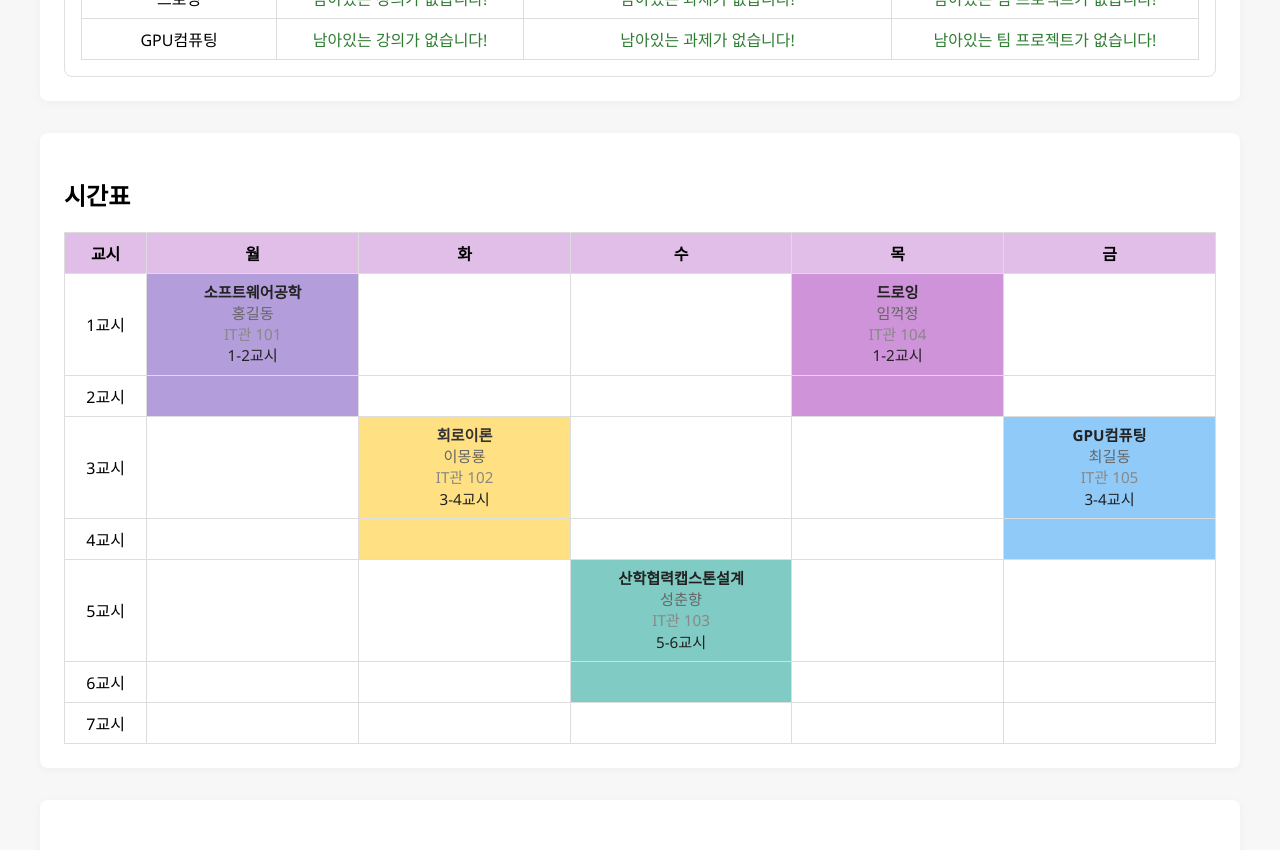
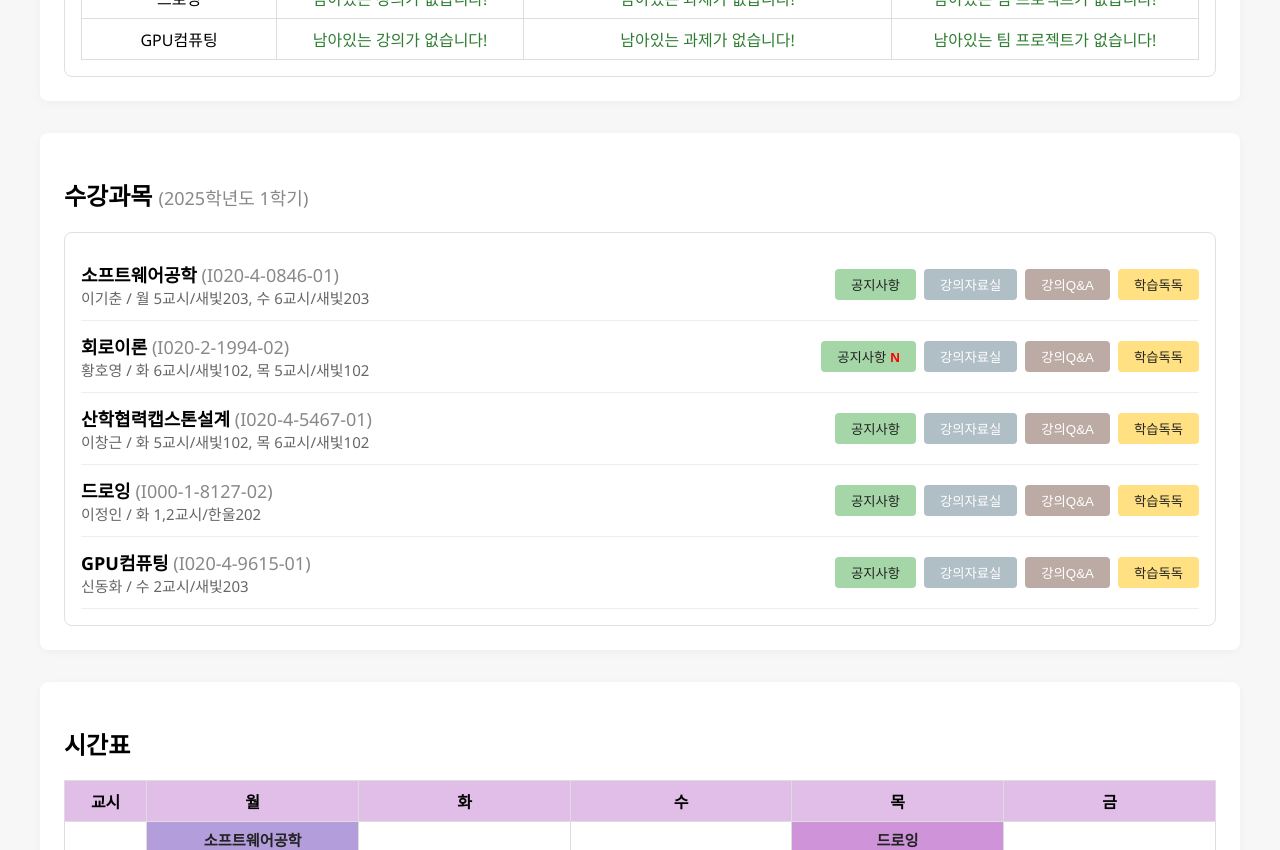
Before and after one commit to ripplelover/25-1-SoftwareEngineering, a React (Create React App) app in the folder client/: page / in a window 1280 px wide. Shown: the part 420-1270 px from the top of the page. Built offline with nearby package versions, Linux system fonts and the light colour scheme.

Commit message:
수강 과목

```diff
--- a/client/src/pages/Dashboard.jsx
+++ b/client/src/pages/Dashboard.jsx
@@ -62,6 +62,50 @@ export default function Dashboard({ user, setUser }) {
     '드로잉': '#ce93d8',
     'GPU컴퓨팅': '#90caf9',
   };
+
+  // 수강과목 리스트용 더미 데이터 (KLAS 스타일)
+  const dummyCourseList = [
+    {
+      _id: '1',
+      name: '소프트웨어공학',
+      code: 'I020-4-0846-01',
+      professor: '이기춘',
+      times: '월 5교시/새빛203, 수 6교시/새빛203',
+      noticeNew: false
+    },
+    {
+      _id: '2',
+      name: '회로이론',
+      code: 'I020-2-1994-02',
+      professor: '황호영',
+      times: '화 6교시/새빛102, 목 5교시/새빛102',
+      noticeNew: true
+    },
+    {
+      _id: '3',
+      name: '산학협력캡스톤설계',
+      code: 'I020-4-5467-01',
+      professor: '이창근',
+      times: '화 5교시/새빛102, 목 6교시/새빛102',
+      noticeNew: false
+    },
+    {
+      _id: '4',
+      name: '드로잉',
+      code: 'I000-1-8127-02',
+      professor: '이정인',
+      times: '화 1,2교시/한울202',
+      noticeNew: false
+    },
+    {
+      _id: '5',
+      name: 'GPU컴퓨팅',
+      code: 'I020-4-9615-01',
+      professor: '신동화',
+      times: '수 2교시/새빛203',
+      noticeNew: false
+    },
+  ];
 
   useEffect(() => {
     if (!user || !user.id) return;
@@ -205,6 +249,27 @@ export default function Dashboard({ user, setUser }) {
                 </table>
               </div>
             </section>
+            <section className="course-list">
+              <h2>수강과목 <span style={{ fontWeight: 400, fontSize: 18, color: '#888' }}>(2025학년도 1학기)</span></h2>
+              <div style={{ background: '#fff', borderRadius: 8, padding: 16, border: '1px solid #e0e0e0' }}>
+                {dummyCourseList.map(course => (
+                  <div key={course._id} style={{ display: 'flex', alignItems: 'center', borderBottom: '1px solid #eee', padding: '12px 0' }}>
+                    <div style={{ flex: 1 }}>
+                      <div style={{ fontWeight: 600, fontSize: 18 }}>{course.name} <span style={{ color: '#888', fontWeight: 400 }}>({course.code})</span></div>
+                      <div style={{ color: '#666', fontSize: 15 }}>{course.professor} / {course.times}</div>
+                    </div>
+                    <div style={{ display: 'flex', gap: 8 }}>
+                      <button style={{ background: '#a5d6a7', color: '#222', border: 'none', borderRadius: 4, padding: '6px 16px', fontWeight: 500, cursor: 'pointer' }}>
+                        공지사항{course.noticeNew && <span style={{ color: 'red', fontWeight: 700, marginLeft: 4 }}>N</span>}
+                      </button>
+                      <button style={{ background: '#b0bec5', color: '#fff', border: 'none', borderRadius: 4, padding: '6px 16px', fontWeight: 500, cursor: 'pointer' }}>강의자료실</button>
+                      <button style={{ background: '#bcaaa4', color: '#fff', border: 'none', borderRadius: 4, padding: '6px 16px', fontWeight: 500, cursor: 'pointer' }}>강의Q&A</button>
+                      <button style={{ background: '#ffe082', color: '#222', border: 'none', borderRadius: 4, padding: '6px 16px', fontWeight: 500, cursor: 'pointer' }}>학습독독</button>
+                    </div>
+                  </div>
+                ))}
+              </div>
+            </section>
             <section className="timetable">
               <h2>시간표</h2>
               <table>
```
